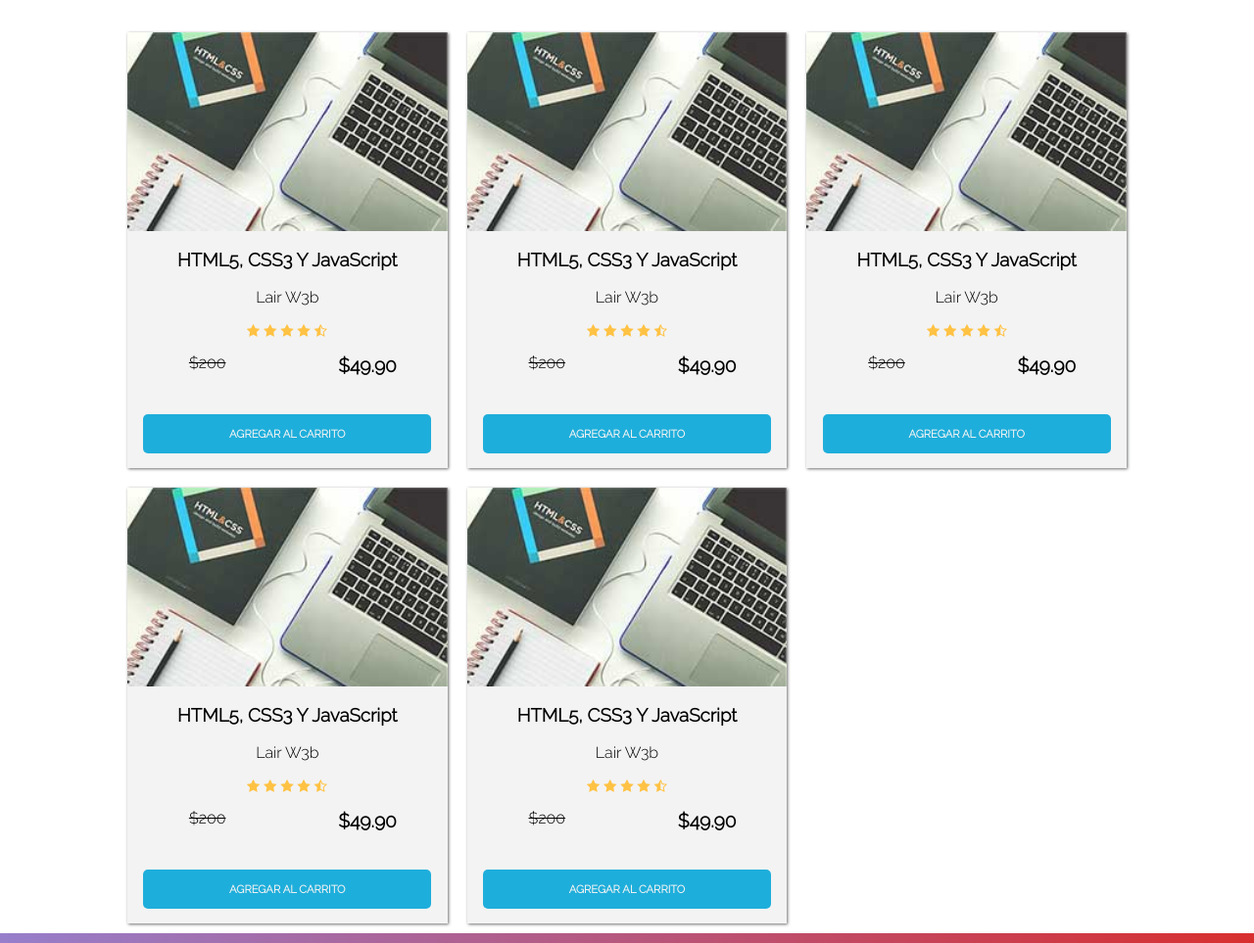
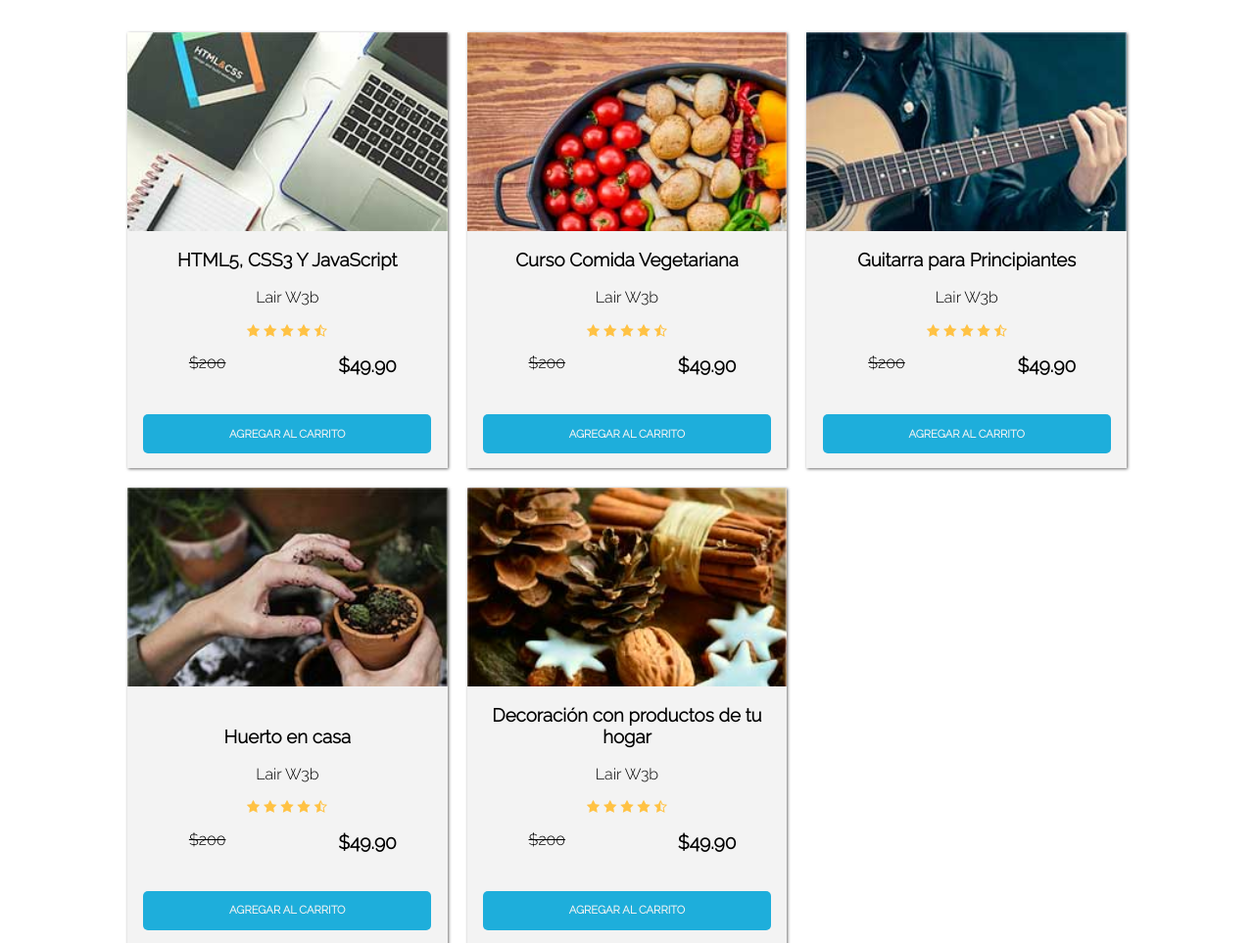
Before and after one commit to LairW3b/UniCarrito, a plain HTML site: page index.html in a window 1280 px wide. Shown: the part 544-1507 px from the top of the page at 98% size. Drawn offline with Linux system fonts and the light colour scheme; a web font is replaced by a local one.

Commit message:
Actualización de cursos e id's

```diff
--- a/index.html
+++ b/index.html
@@ -94,9 +94,9 @@
                 </div>
             </div>
             <div class="targeta">
-                <img src="img/curso1.jpg" alt="" class="img-targeta">
+                <img src="img/curso2.jpg" alt="" class="img-targeta">
                 <div class="titulo-curso">
-                    <h3>HTML5, CSS3 Y JavaScript </h3>
+                    <h3>Curso Comida Vegetariana</h3>
                     <p class="name">Lair W3b</p>
                 </div>
                 <div class="estrellas">
@@ -111,9 +111,9 @@
                 </div>
             </div>
             <div class="targeta">
-                <img src="img/curso1.jpg" alt="" class="img-targeta">
+                <img src="img/curso3.jpg" alt="" class="img-targeta">
                 <div class="titulo-curso">
-                    <h3>HTML5, CSS3 Y JavaScript </h3>
+                    <h3>Guitarra para Principiantes</h3>
                     <p class="name">Lair W3b</p>
                 </div>
                 <div class="estrellas">
@@ -124,13 +124,13 @@
                     <span class="precioDescuento"><strong>$49.90</strong></span>
                 </div>
                 <div class="btn">
-                    <button class="btnAgregar" data-id="2">AGREGAR AL CARRITO</button>
+                    <button class="btnAgregar" data-id="3">AGREGAR AL CARRITO</button>
                 </div>
             </div>
             <div class="targeta">
-                <img src="img/curso1.jpg" alt="" class="img-targeta">
+                <img src="img/curso4.jpg" alt="" class="img-targeta">
                 <div class="titulo-curso">
-                    <h3>HTML5, CSS3 Y JavaScript </h3>
+                    <h3>Huerto en casa</h3>
                     <p class="name">Lair W3b</p>
                 </div>
                 <div class="estrellas">
@@ -141,13 +141,13 @@
                     <span class="precioDescuento"><strong>$49.90</strong></span>
                 </div>
                 <div class="btn">
-                    <button class="btnAgregar" data-id="2">AGREGAR AL CARRITO</button>
+                    <button class="btnAgregar" data-id="4">AGREGAR AL CARRITO</button>
                 </div>
             </div>
             <div class="targeta">
-                <img src="img/curso1.jpg" alt="" class="img-targeta">
+                <img src="img/curso5.jpg" alt="" class="img-targeta">
                 <div class="titulo-curso">
-                    <h3>HTML5, CSS3 Y JavaScript </h3>
+                    <h3>Decoración con productos de tu hogar</h3>
                     <p class="name">Lair W3b</p>
                 </div>
                 <div class="estrellas">
@@ -158,7 +158,7 @@
                     <span class="precioDescuento"><strong>$49.90</strong></span>
                 </div>
                 <div class="btn">
-                    <button class="btnAgregar" data-id="2">AGREGAR AL CARRITO</button>
+                    <button class="btnAgregar" data-id="5">AGREGAR AL CARRITO</button>
                 </div>
             </div>
         </div>
```
